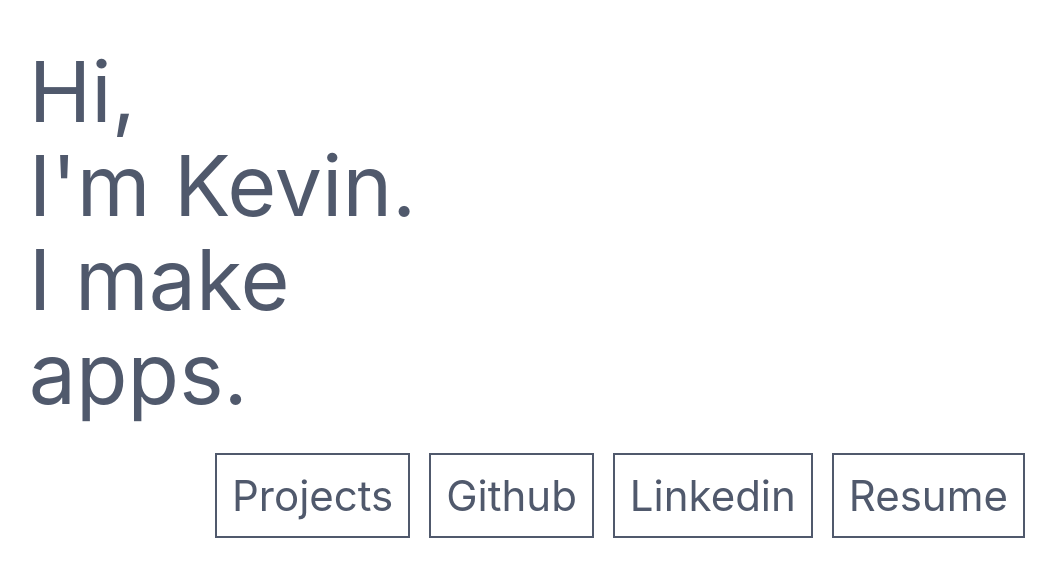
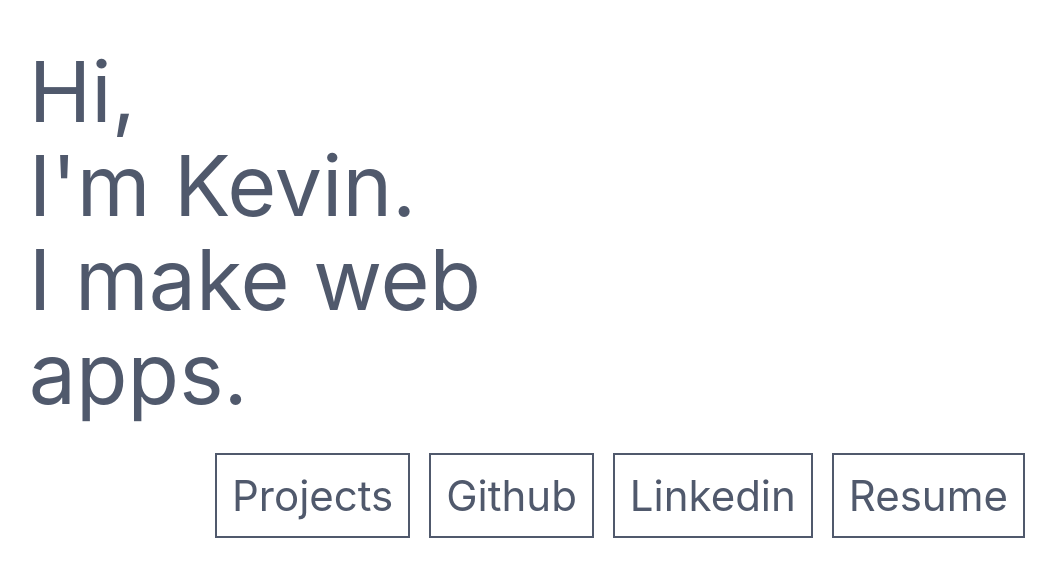
Before and after one commit to kgdiem/new-portfolio, a plain HTML site: page client/views/index.html in a window 1280 px wide. Shown: the whole page, without its empty margins (20-1076 px from the left). Drawn offline with Linux system fonts and the light colour scheme; files that its build step writes are made by us from their sources.

Commit message:
added web in span

```diff
--- a/client/views/index.html
+++ b/client/views/index.html
@@ -14,7 +14,7 @@
         <div id="intro">
           <p class="breathe">Hi,</p>
           <p class="breathe">I'm Kevin.</p>
-          <p class="breathe">I make <span id="type"></span></p>
+          <p class="breathe">I make <span id="type">web</span></p>
           <p class="breathe">apps.</p>
         </div>
       </section>
```
Also changed, not shown: resources/views/index.html (+1 -1 lines).
